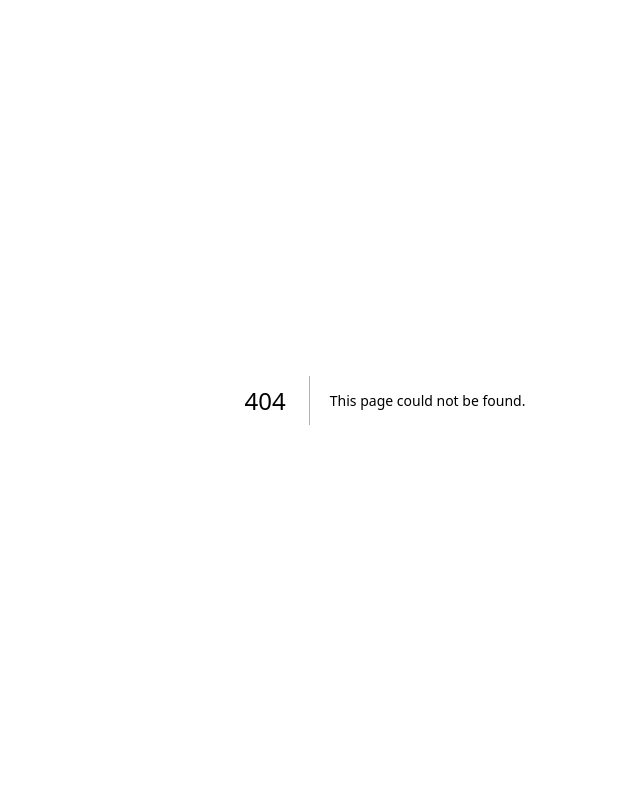
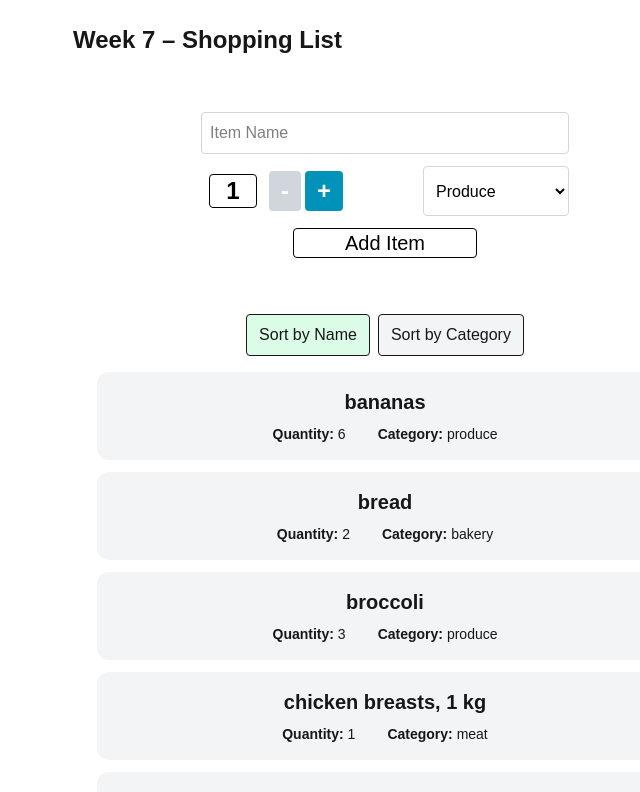
Before and after one commit to AhmadAl79/cprg306-assignments, a Next.js app: page /week-7 in a window 1280 px wide. Before the commit this address had no page. Shown: the top 792 px of the page, without its empty margins (255-895 px from the left). Built offline with nearby package versions, Linux system fonts and the light colour scheme.

Commit message:
week-7 done

```diff
--- a/app/week-6/item-list.js
+++ b/app/week-7/item-list.js
@@ -1,6 +1,6 @@
 /*
 Author: Ahmad Al Khodr
-Description: Week 6 - ItemList (JSON + sorting)
+Description: Week 7 - ItemList (prop + sorting)
 Modified: 2025-10-23
 */
 
@@ -8,18 +8,13 @@ Modified: 2025-10-23
 
 import { useState } from "react";
 import Item from "./item";
-import itemsData from "./items.json";
 
-export default function ItemList() {
+export default function ItemList({ items }) {
   const [sortBy, setSortBy] = useState("name");
 
-  const sorted = [...itemsData].sort((a, b) => {
-    if (sortBy === "name") {
-      return a.name.localeCompare(b.name);
-    }
-    if (sortBy === "category") {
-      return a.category.localeCompare(b.category);
-    }
+  const sorted = [...items].sort((a, b) => {
+    if (sortBy === "name") return a.name.localeCompare(b.name);
+    if (sortBy === "category") return a.category.localeCompare(b.category);
     return 0;
   });
 
@@ -28,12 +23,14 @@ export default function ItemList() {
       <div className="flex items-center justify-center gap-2 mb-4">
         <button
           onClick={() => setSortBy("name")}
+          aria-pressed={sortBy === "name"}
           className={`px-3 py-2 rounded border ${sortBy === "name" ? "bg-green-100" : "bg-gray-100"}`}
         >
           Sort by Name
         </button>
         <button
           onClick={() => setSortBy("category")}
+          aria-pressed={sortBy === "category"}
           className={`px-3 py-2 rounded border ${sortBy === "category" ? "bg-green-100" : "bg-gray-100"}`}
         >
           Sort by Category
@@ -41,13 +38,8 @@ export default function ItemList() {
       </div>
 
       <ul>
-        {sorted.map((it) => (
-          <Item
-            key={it.id}
-            name={it.name}
-            quantity={it.quantity}
-            category={it.category}
-          />
+        {sorted.map(it => (
+          <Item key={it.id} name={it.name} quantity={it.quantity} category={it.category} />
         ))}
       </ul>
     </section>
--- /dev/null
+++ b/app/week-7/item.js
@@ -0,0 +1,12 @@
+
+export default function Item({ name, quantity, category }) {
+  return (
+    <li className="my-3 p-4 rounded-xl bg-gray-100 text-center">
+      <h3 className="text-xl font-semibold">{name.trim()}</h3>
+      <div className="mt-2 flex gap-8 justify-center text-sm">
+        <p><span className="font-bold">Quantity:</span> {quantity}</p>
+        <p><span className="font-bold">Category:</span> {category}</p>
+      </div>
+    </li>
+  );
+}
--- /dev/null
+++ b/app/week-7/items.json
@@ -0,0 +1,14 @@
+[
+  { "id": "1h2GJKH12gkHG31h1H", "name": "milk, 4 L    ", "quantity": 1, "category": "dairy" },
+  { "id": "2KJH3k2j3H1k2J3K1H", "name": "bread                   ", "quantity": 2, "category": "bakery" },
+  { "id": "3h2KJH3k2j3H1k2J3", "name": "eggs, dozen  ", "quantity": 2, "category": "dairy" },
+  { "id": "4k2J3K1H2GJKH12gk", "name": "bananas        ", "quantity": 6, "category": "produce" },
+  { "id": "5H1h1H2KJH3k2j3H", "name": "broccoli   ", "quantity": 3, "category": "produce" },
+  { "id": "6H1k2J3K1H2GJKH1", "name": "chicken breasts, 1 kg      ", "quantity": 1, "category": "meat" },
+  { "id": "7gkHG31h1H2KJH3k", "name": "pasta sauce           ", "quantity": 3, "category": "canned goods" },
+  { "id": "8j3H1k2J3K1H2GJK", "name": "spaghetti, 454 g           ", "quantity": 2, "category": "dry goods" },
+  { "id": "9H12gkHG31h1H2KJ", "name": "toilet paper, 12 pack     ", "quantity": 1, "category": "household" },
+  { "id": "10H3k2j3H1k2J3K1", "name": "paper towels, 6 pack", "quantity": 1, "category": "household" },
+  { "id": "11k2J3K1H2GJKH12", "name": "dish soap     ", "quantity": 1, "category": "household" },
+  { "id": "12GJKH12gkHG31h1", "name": "hand soap        ", "quantity": 4, "category": "household" }
+]
--- /dev/null
+++ b/app/week-7/new-item.js
@@ -0,0 +1,119 @@
+"use client";
+
+import { useState } from "react";
+
+export default function NewItem({ onAddItem }) {
+  const [item, setItem] = useState({
+    id: "",
+    name: "",
+    quantity: 1,
+    category: "produce",
+  });
+
+  const generateId = () =>
+    Date.now().toString(36).toUpperCase() +
+    Math.random().toString(36).substring(2, 6).toUpperCase();
+
+  function handleSubmit(e) {
+    e.preventDefault();
+    if (!item.name.trim()) return;
+
+    const newItem = { ...item, id: generateId() };
+    onAddItem(newItem);
+    console.log("Added:", newItem);
+
+    setItem({ id: "", name: "", quantity: 1, category: "produce" });
+  }
+
+  const increment = () => {
+    setItem(prev =>
+      prev.quantity < 20 ? { ...prev, quantity: prev.quantity + 1 } : prev
+    );
+  };
+
+  const decrement = () => {
+    setItem(prev =>
+      prev.quantity > 1 ? { ...prev, quantity: prev.quantity - 1 } : prev
+    );
+  };
+
+  return (
+    <main>
+      <div className="flex mx-auto w-fit h-full rounded-md">
+        <form
+          onSubmit={handleSubmit}
+          className="mx-auto my-4 gap-3 flex flex-col text-black bg-white w-100 p-4"
+        >
+          <input
+            className="border border-gray-300 rounded p-2"
+            type="text"
+            placeholder="Item Name"
+            required
+            value={item.name}
+            onChange={e => setItem({ ...item, name: e.target.value })}
+          />
+
+          <div className="flex justify-between">
+            <div>
+              <input
+                className="w-12 m-2 text-2xl font-extrabold text-center border border-black rounded"
+                type="text"
+                readOnly
+                value={item.quantity}
+              />
+              <button
+                type="button"
+                onClick={decrement}
+                className={`px-3 py-1 m-1 font-bold text-2xl rounded-sm text-white ${
+                  item.quantity === 1
+                    ? "cursor-not-allowed bg-gray-300"
+                    : "bg-cyan-600"
+                }`}
+              >
+                -
+              </button>
+              <button
+                type="button"
+                onClick={increment}
+                className={`px-3 py-1 font-bold text-2xl rounded-sm text-white ${
+                  item.quantity === 20
+                    ? "cursor-not-allowed bg-gray-300"
+                    : "bg-cyan-600"
+                }`}
+              >
+                +
+              </button>
+            </div>
+
+            <select
+              className="border border-gray-300 rounded p-2"
+              value={item.category}
+              onChange={e =>
+                setItem({ ...item, category: e.target.value })
+              }
+            >
+              <option value="produce">Produce</option>
+              <option value="dairy">Dairy</option>
+              <option value="bakery">Bakery</option>
+              <option value="meat">Meat</option>
+              <option value="frozen foods">Frozen Foods</option>
+              <option value="canned goods">Canned Goods</option>
+              <option value="dry goods">Dry Goods</option>
+              <option value="beverages">Beverages</option>
+              <option value="snacks">Snacks</option>
+              <option value="household">Household</option>
+              <option value="other">Other</option>
+            </select>
+          </div>
+
+          <button
+            type="submit"
+            className="border w-1/2 mx-auto rounded-sm text-xl hover:bg-cyan-600 hover:text-white"
+          >
+            Add Item
+          </button>
+        </form>
+      </div>
+    </main>
+  );
+}
--- /dev/null
+++ b/app/week-7/page.js
@@ -0,0 +1,22 @@
+"use client";
+
+import { useState } from "react";
+import NewItem from "./new-item";
+import ItemList from "./item-list";
+import itemsData from "./items.json";
+
+export default function Page() {
+  const [items, setItems] = useState(itemsData);
+
+  function handleAddItem(item) {
+    setItems(prev => [...prev, { ...item, name: item.name.trim() }]);
+  }
+
+  return (
+    <main className="p-6 max-w-2xl mx-auto space-y-6">
+      <h1 className="text-2xl font-bold">Week 7 – Shopping List</h1>
+      <NewItem onAddItem={handleAddItem} />
+      <ItemList items={items} />
+    </main>
+  );
+}
```
